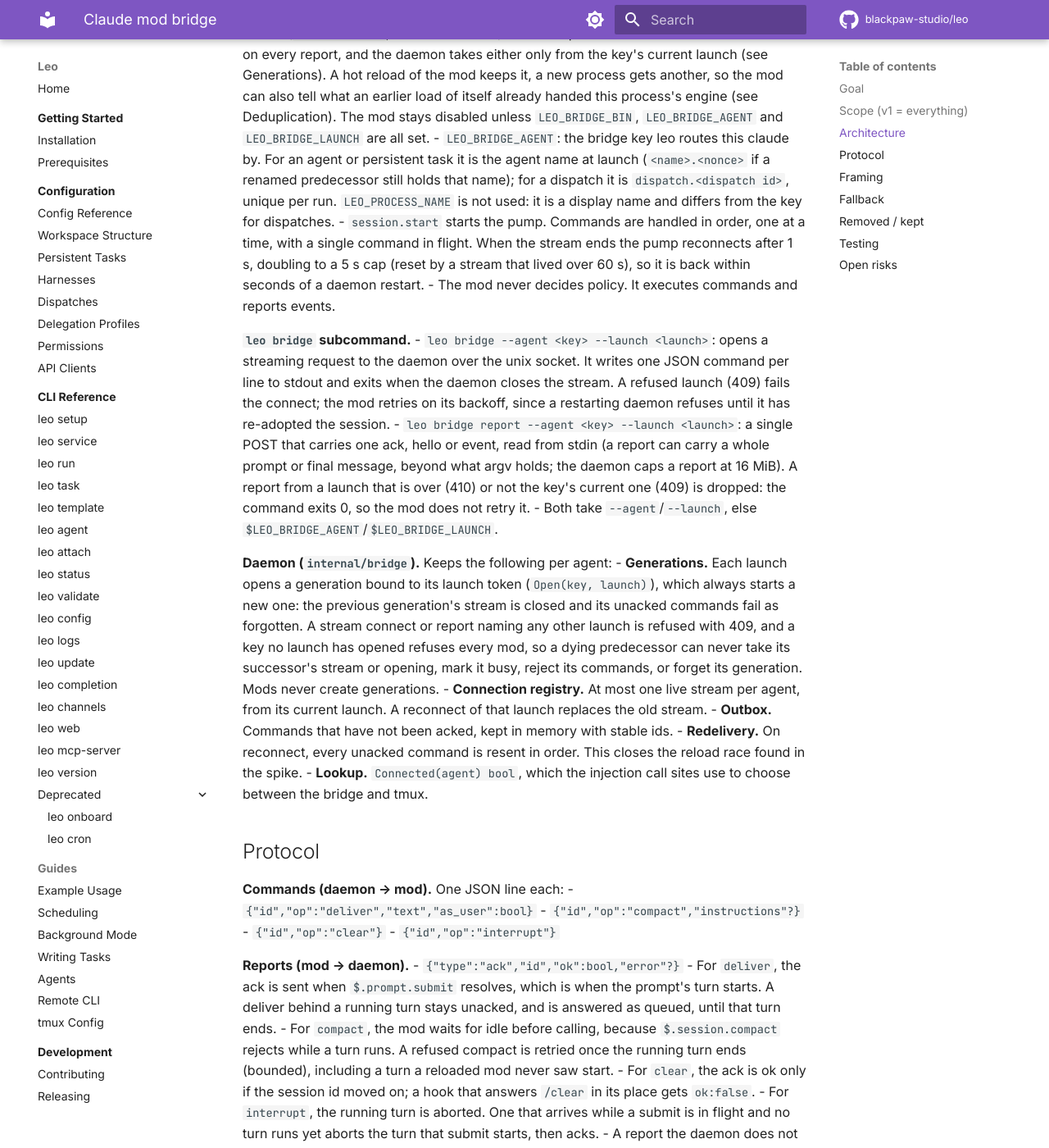
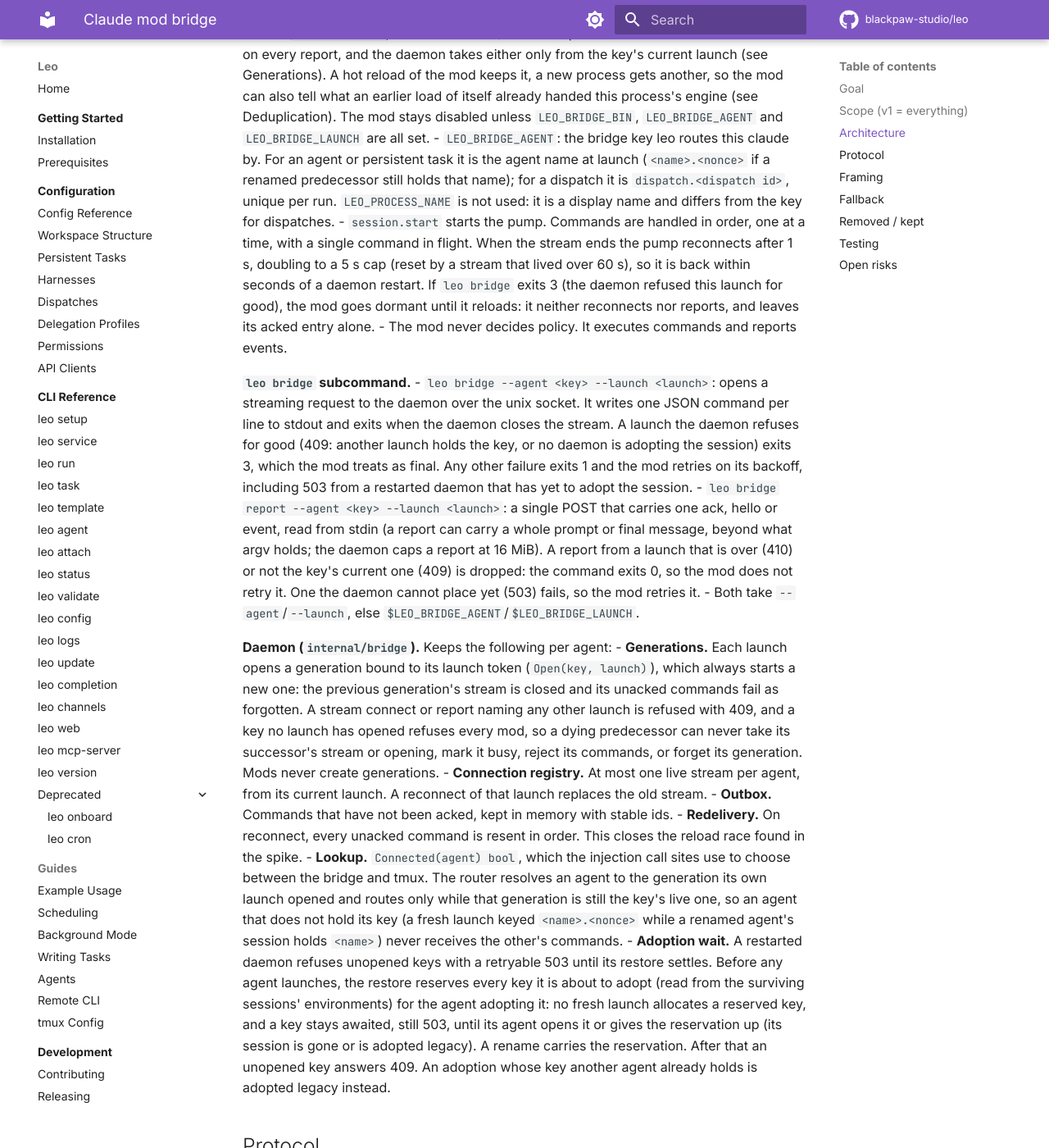
Before and after one commit to blackpaw-studio/leo, an MkDocs documentation site: the page built from docs/specs/2026-10-03-claude-mod-bridge.md, in a window 1280 px wide and 1400 px high, scrolled down 1814 px. Shown: the whole window at 82% size. Built offline with MkDocs 1.6.1 and Material for MkDocs 9.7.7, drawn with Linux system fonts in a browser that asks for light colours; comment, search, counter and statistics services are not loaded; some of the changed text lies outside the part shown.

Commit message:
docs(bridge): spec the adoption wait, dormant mods and transcript-recorded openings
Claude-Session: https://claude.ai/code/session_01D8jv266483AW8DWyuC48FU

```diff
--- a/docs/specs/2026-10-03-claude-mod-bridge.md
+++ b/docs/specs/2026-10-03-claude-mod-bridge.md
@@ -40,12 +40,12 @@ daemon ──(unix socket stream)──> `leo bridge --agent <key> --launch <lau
   - `LEO_BRIDGE_HOME`: the leo home of the daemon that launched this claude. The mod does not read it; the `leo bridge` processes it spawns inherit it and dial that daemon's socket ahead of `$LEO_HOME` and the default home, so the agents of a daemon run with `-c <config>` (an isolated test daemon, the e2e suite) never reach another daemon.
   - `LEO_BRIDGE_LAUNCH`: a token fresh for every launch (`[A-Za-z0-9_-]`, at most 64 chars). The mod passes it on its stream connect and on every report, and the daemon takes either only from the key's current launch (see Generations). A hot reload of the mod keeps it, a new process gets another, so the mod can also tell what an earlier load of itself already handed this process's engine (see Deduplication). The mod stays disabled unless `LEO_BRIDGE_BIN`, `LEO_BRIDGE_AGENT` and `LEO_BRIDGE_LAUNCH` are all set.
   - `LEO_BRIDGE_AGENT`: the bridge key leo routes this claude by. For an agent or persistent task it is the agent name at launch (`<name>.<nonce>` if a renamed predecessor still holds that name); for a dispatch it is `dispatch.<dispatch id>`, unique per run. `LEO_PROCESS_NAME` is not used: it is a display name and differs from the key for dispatches.
-- `session.start` starts the pump. Commands are handled in order, one at a time, with a single command in flight. When the stream ends the pump reconnects after 1 s, doubling to a 5 s cap (reset by a stream that lived over 60 s), so it is back within seconds of a daemon restart.
+- `session.start` starts the pump. Commands are handled in order, one at a time, with a single command in flight. When the stream ends the pump reconnects after 1 s, doubling to a 5 s cap (reset by a stream that lived over 60 s), so it is back within seconds of a daemon restart. If `leo bridge` exits 3 (the daemon refused this launch for good), the mod goes dormant until it reloads: it neither reconnects nor reports, and leaves its acked entry alone.
 - The mod never decides policy. It executes commands and reports events.
 
 **`leo bridge` subcommand.**
-- `leo bridge --agent <key> --launch <launch>`: opens a streaming request to the daemon over the unix socket. It writes one JSON command per line to stdout and exits when the daemon closes the stream. A refused launch (409) fails the connect; the mod retries on its backoff, since a restarting daemon refuses until it has re-adopted the session.
-- `leo bridge report --agent <key> --launch <launch>`: a single POST that carries one ack, hello or event, read from stdin (a report can carry a whole prompt or final message, beyond what argv holds; the daemon caps a report at 16 MiB). A report from a launch that is over (410) or not the key's current one (409) is dropped: the command exits 0, so the mod does not retry it.
+- `leo bridge --agent <key> --launch <launch>`: opens a streaming request to the daemon over the unix socket. It writes one JSON command per line to stdout and exits when the daemon closes the stream. A launch the daemon refuses for good (409: another launch holds the key, or no daemon is adopting the session) exits 3, which the mod treats as final. Any other failure exits 1 and the mod retries on its backoff, including 503 from a restarted daemon that has yet to adopt the session.
+- `leo bridge report --agent <key> --launch <launch>`: a single POST that carries one ack, hello or event, read from stdin (a report can carry a whole prompt or final message, beyond what argv holds; the daemon caps a report at 16 MiB). A report from a launch that is over (410) or not the key's current one (409) is dropped: the command exits 0, so the mod does not retry it. One the daemon cannot place yet (503) fails, so the mod retries it.
 - Both take `--agent`/`--launch`, else `$LEO_BRIDGE_AGENT`/`$LEO_BRIDGE_LAUNCH`.
 
 **Daemon (`internal/bridge`).** Keeps the following per agent:
@@ -53,7 +53,8 @@ daemon ──(unix socket stream)──> `leo bridge --agent <key> --launch <lau
 - **Connection registry.** At most one live stream per agent, from its current launch. A reconnect of that launch replaces the old stream.
 - **Outbox.** Commands that have not been acked, kept in memory with stable ids.
 - **Redelivery.** On reconnect, every unacked command is resent in order. This closes the reload race found in the spike.
-- **Lookup.** `Connected(agent) bool`, which the injection call sites use to choose between the bridge and tmux.
+- **Lookup.** `Connected(agent) bool`, which the injection call sites use to choose between the bridge and tmux. The router resolves an agent to the generation its own launch opened and routes only while that generation is still the key's live one, so an agent that does not hold its key (a fresh launch keyed `<name>.<nonce>` while a renamed agent's session holds `<name>`) never receives the other's commands.
+- **Adoption wait.** A restarted daemon refuses unopened keys with a retryable 503 until its restore settles. Before any agent launches, the restore reserves every key it is about to adopt (read from the surviving sessions' environments) for the agent adopting it: no fresh launch allocates a reserved key, and a key stays awaited, still 503, until its agent opens it or gives the reservation up (its session is gone or is adopted legacy). A rename carries the reservation. After that an unopened key answers 409. An adoption whose key another agent already holds is adopted legacy instead.
 
 ## Protocol
 
@@ -96,11 +97,11 @@ Each injection call site checks `bridge.Connected(agent)`:
 
 `leo doctor` and the agent list show the bridge state for each claude agent as `bridge: connected | absent`, and an absent bridge with commands queued as `absent, N pending`: those commands wait for the mod, and the idle sweep does not suspend the agent meanwhile (that would drop them).
 
-The opening prompt is a special case because it is assembled before launch. When the claude version supports mods, the prompt is not put on argv. Instead it is queued as the first outbox command. If the bridge has not connected within 20 s of launch, the daemon kills the session and relaunches the agent the legacy way: no `--plugin-dir`, and the opening prompt on argv or in a brief file. Nothing has run yet, so a relaunch is safe. Pasting the prompt instead would bring back the refusal problem that brief files exist to avoid.
+The opening prompt is a special case because it is assembled before launch. When the claude version supports mods, the prompt is not put on argv. Instead it is queued as the first outbox command. If the bridge has not connected within 20 s of launch, the daemon kills the session and relaunches the agent the legacy way: no `--plugin-dir`, and the opening prompt on argv or in a brief file. A mod that rejects the opening (its ack is `ok:false`) gets the same fallback whether or not its stream is still up when the ack lands. Nothing has run yet, so a relaunch is safe. Pasting the prompt instead would bring back the refusal problem that brief files exist to avoid.
 
-Whether a launch needs the opening is decided per conversation. Its id is `OpeningID(conversation, text)`, where the conversation is the launch's `--session-id` or `--resume` value; the agent record keeps the id of the latest conversation to get it. A launch with neither flag starts a fresh conversation and always gets the opening; a resumed one gets it only if that conversation never did. A mod's ack records the conversation its hello named; an opening carried on argv is recorded once the launch has held up for the quick-exit threshold, and a pasted one once the paste succeeds, so a later bridged `--resume` of the same conversation does not deliver it again.
+Whether a launch needs the opening is decided per conversation. Its id is `OpeningID(conversation, text)`, where the conversation is the launch's `--session-id` or `--resume` value; the agent record keeps the id of the latest conversation to get it. A launch with neither flag starts a fresh conversation and always gets the opening; a resumed one gets it only if that conversation never did. A mod's ack records the conversation its hello named; an opening carried on argv (or in a brief file) is recorded once the conversation's transcript shows it as a user prompt, polled while the launch runs and checked once more when it ends, and a pasted one once the paste succeeds, so a later bridged `--resume` of the same conversation does not deliver it again.
 
-A daemon restart does not end the agents' tmux sessions: the restarted daemon adopts them. It reads the key and launch token from the session's environment and re-opens that launch's generation. An adopted session is live and is never killed or relaunched: there is no connect timeout, and a refused opening is only logged. Before a bridged launch starts, the record also keeps the opening it queued (`{launch, id}`); when the adopted session's launch matches, the opening is queued again under the same id and waits for the mod to reconnect. If the mod already ran it, its dedup turns the repeat into a re-ack, so the opening runs exactly once.
+A daemon restart does not end the agents' tmux sessions: the restarted daemon adopts them. It reads the key and launch token from the session's environment and re-opens that launch's generation. An adopted session is live and is never killed or relaunched: there is no connect timeout, and a refused opening is only logged. Before a bridged launch starts, the record also keeps the opening it queued (`{launch, id}`); when the adopted session's launch matches, the opening is queued again under the same id and waits for the mod to reconnect. If the mod already ran it, its dedup turns the repeat into a re-ack, so the opening runs exactly once. An adopted legacy session's opening is recorded from its transcript, as for any argv launch. Acks and fallbacks write to the agent's record under its name at the time of the write, so a rename while the opening is pending loses nothing.
 
 Shell turn hooks are dropped for claude agents whose bridge is connected. The bridge owns a dispatch's reports from its launch's hello until that launch's final `session.end` (not `/clear` or resume) or the generation is forgotten, whatever reconnect gaps fall between; the daemon ignores shell-hook reports for that span, so state is never counted twice. The hooks stay installed as the fallback.
 
```
